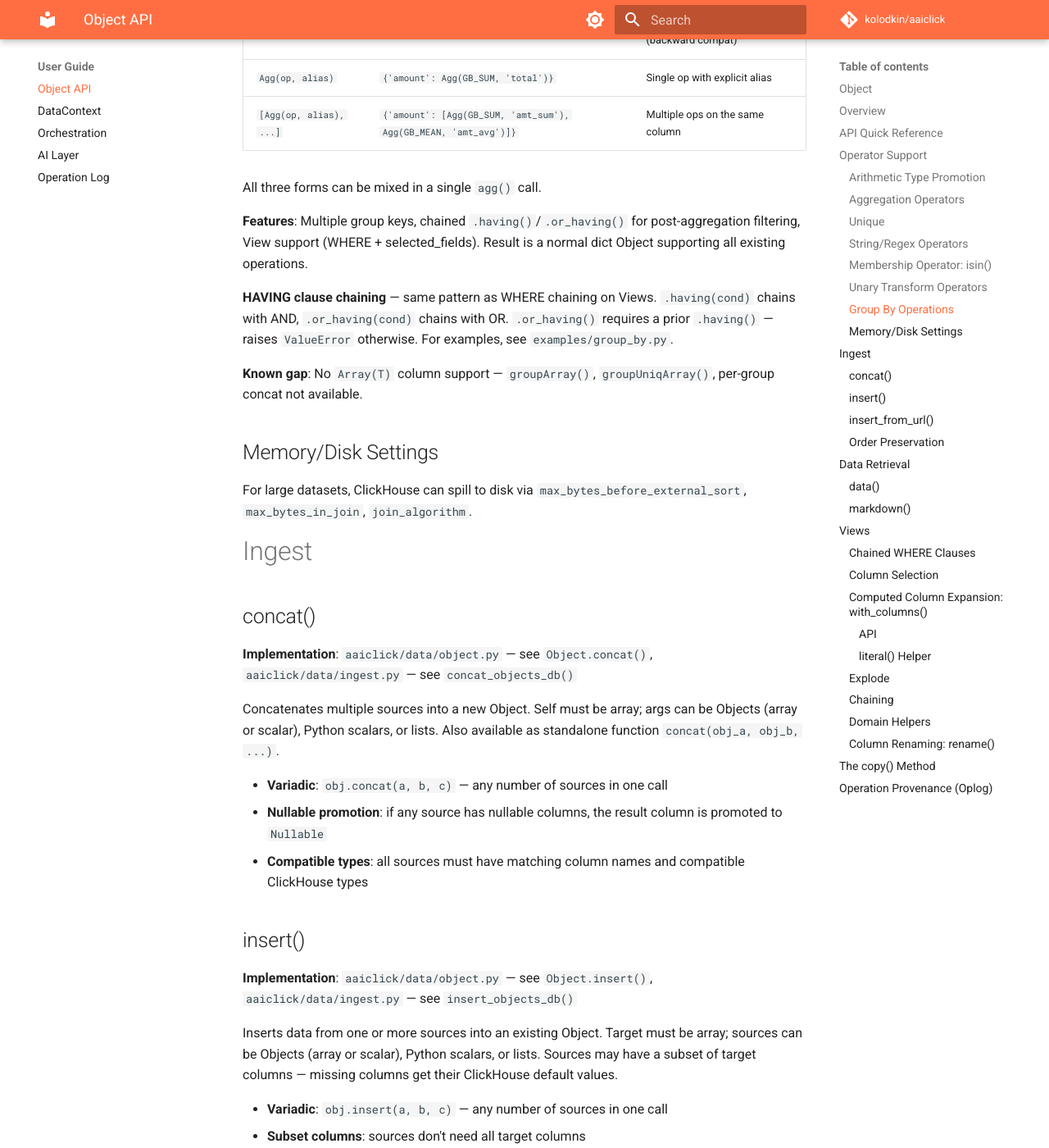
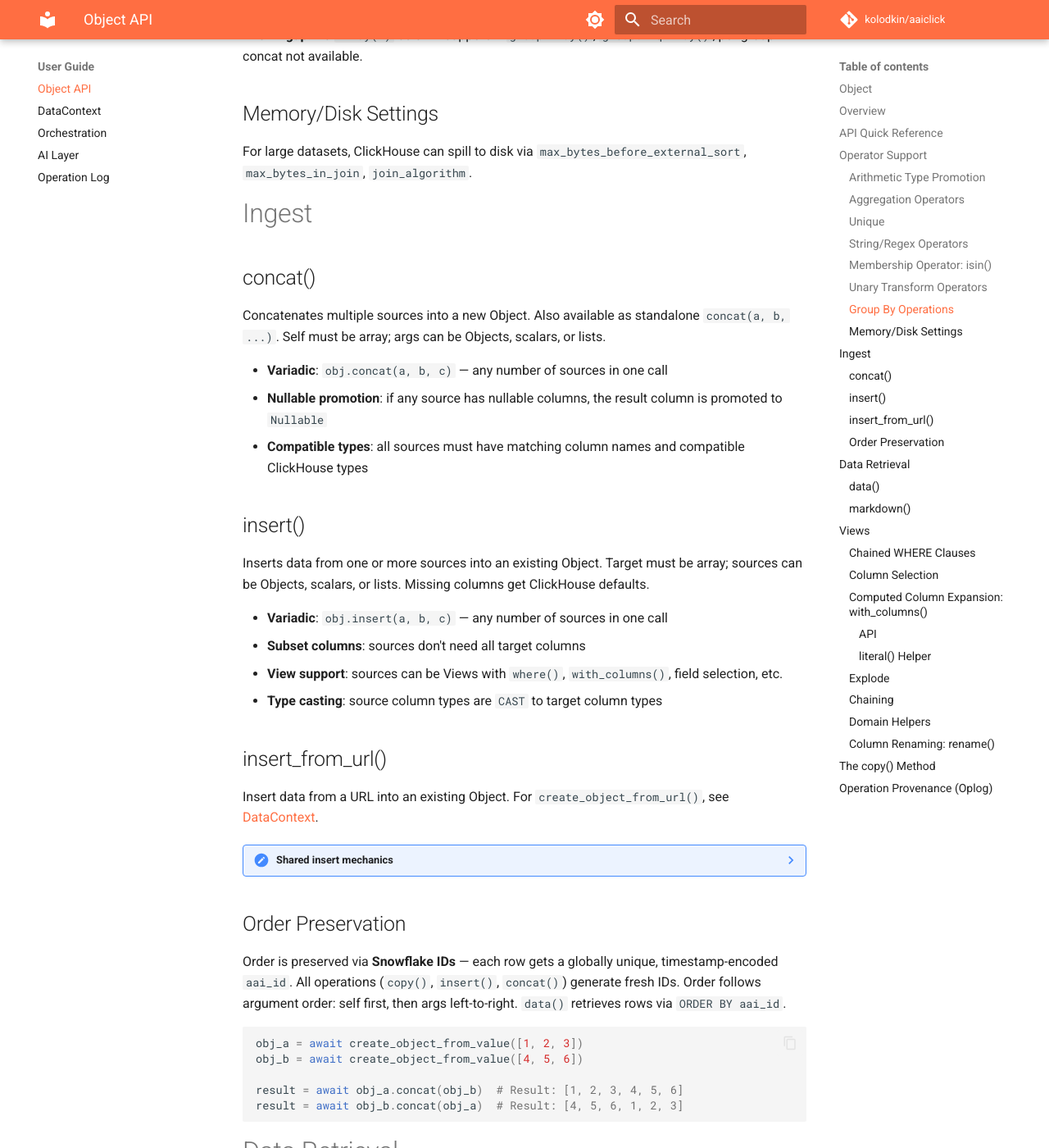
Before and after one commit to kolodkin/aaiclick, an MkDocs documentation site: the page built from docs/object.md, in a window 1280 px wide and 1400 px high, scrolled down 7371 px. Shown: the whole window at 82% size. Built offline with MkDocs 1.6.1 and Material for MkDocs 9.7.7, drawn with Linux system fonts in a browser that asks for light colours; comment, search, counter and statistics services are not loaded; some of the changed text lies outside the part shown.

Commit message:
cleanup: third pass — strip Implementation lines, merge prose, cut filler
object.md: remove ~20 Implementation: reference lines, merge multi-sentence
intros into single lines (isin, string ops, views, column selection,
with_columns, explode, domain helpers, rename, copy, data, markdown),
compress HAVING/group_by docs, trim oplog section.

data_context.md: merge staleness section with warning, compress datetime
handling, drop column metadata impl ref, merge lifecycle paragraphs.

orchestration.md: compress OrchLifecycleHandler, write-ahead incref,
mode detection, local mode, decorators, and cancellation sections.

````diff
--- a/docs/object.md
+++ b/docs/object.md
@@ -11,7 +11,7 @@ The `Object` class (`aaiclick/data/object.py`) wraps a ClickHouse table. Each in
 - Support for scalars, arrays, and dictionaries
 - Element-wise operations on arrays
 
-For context management, deployment modes, table schemas, data types, lifecycle tracking, and URL loading, see [DataContext documentation](data_context.md).
+See [DataContext](data_context.md) for lifecycle, schemas, and deployment modes.
 
 # API Quick Reference
 
@@ -122,9 +122,7 @@ Reduce an array to a scalar Object.
 
 ## String/Regex Operators
 
-**Implementation**: `aaiclick/data/object.py` (methods) delegates to `aaiclick/data/operators.py` — see `_apply_string_op_db()`
-
-Pattern matching on String columns. All methods take a Python `str` pattern and return a new Object. Results can be chained with further operations (e.g., `match()` → `sum()` to count matches).
+Pattern matching on String columns. Each method takes a `str` pattern, returns a new Object, and is chainable (e.g., `match()` → `sum()` to count matches).
 
 | Method              | ClickHouse Function          | Result Type | Description                        |
 |---------------------|------------------------------|-------------|------------------------------------|
@@ -138,9 +136,7 @@ Pattern matching on String columns. All methods take a Python `str` pattern and
 
 ## Membership Operator: `isin()`
 
-**Implementation**: `aaiclick/data/object/object.py` — see `Object.isin()`, `aaiclick/data/object/operators.py` — see `isin_op()`
-
-Test if each value is a member of another Object's value set. Returns a UInt8 mask (1 = in set, 0 = not in set). Generates a ClickHouse `IN` subquery — all data stays in the database.
+UInt8 membership mask via ClickHouse `IN` subquery — all data stays in the database.
 
 | Method       | ClickHouse Equivalent                          | Result Type |
 |--------------|-------------------------------------------------|-------------|
@@ -193,11 +189,7 @@ Results are full Objects — chainable with any operator (e.g., `await (await ob
 
 ## Group By Operations
 
-**Implementation**: `aaiclick/data/object.py` — see `GroupByQuery` class, `aaiclick/data/operators.py` — see `group_by_agg()`
-
-Pandas-style two-step: `obj.group_by('key').sum('col')`. `GroupByQuery` is a standalone intermediate class (not an Object subclass).
-
-**Aggregation methods on GroupByQuery:**
+Pandas-style two-step: `obj.group_by('key').sum('col')`. See `GroupByQuery` class in `aaiclick/data/object.py`.
 
 | Method             | Description                  | Result Column Type                     |
 |--------------------|------------------------------|----------------------------------------|
@@ -222,9 +214,7 @@ Pandas-style two-step: `obj.group_by('key').sum('col')`. `GroupByQuery` is a sta
 
 All three forms can be mixed in a single `agg()` call.
 
-**Features**: Multiple group keys, chained `.having()`/`.or_having()` for post-aggregation filtering, View support (WHERE + selected_fields). Result is a normal dict Object supporting all existing operations.
-
-**HAVING clause chaining** — same pattern as WHERE chaining on Views. `.having(cond)` chains with AND, `.or_having(cond)` chains with OR. `.or_having()` requires a prior `.having()` — raises `ValueError` otherwise. For examples, see `examples/group_by.py`.
+Multiple group keys, View support, and chained `.having()`/`.or_having()` for post-aggregation filtering (same AND/OR pattern as WHERE). `.or_having()` requires a prior `.having()`. Result is a normal dict Object. See `examples/group_by.py`.
 
 **Known gap**: No `Array(T)` column support — `groupArray()`, `groupUniqArray()`, per-group concat not available.
 
@@ -236,9 +226,7 @@ For large datasets, ClickHouse can spill to disk via `max_bytes_before_external_
 
 ## concat()
 
-**Implementation**: `aaiclick/data/object.py` — see `Object.concat()`, `aaiclick/data/ingest.py` — see `concat_objects_db()`
-
-Concatenates multiple sources into a new Object. Self must be array; args can be Objects (array or scalar), Python scalars, or lists. Also available as standalone function `concat(obj_a, obj_b, ...)`.
+Concatenates multiple sources into a new Object. Also available as standalone `concat(a, b, ...)`. Self must be array; args can be Objects, scalars, or lists.
 
 - **Variadic**: `obj.concat(a, b, c)` — any number of sources in one call
 - **Nullable promotion**: if any source has nullable columns, the result column is promoted to `Nullable`
@@ -246,9 +234,7 @@ Concatenates multiple sources into a new Object. Self must be array; args can be
 
 ## insert()
 
-**Implementation**: `aaiclick/data/object.py` — see `Object.insert()`, `aaiclick/data/ingest.py` — see `insert_objects_db()`
-
-Inserts data from one or more sources into an existing Object. Target must be array; sources can be Objects (array or scalar), Python scalars, or lists. Sources may have a subset of target columns — missing columns get their ClickHouse default values.
+Inserts data from one or more sources into an existing Object. Target must be array; sources can be Objects, scalars, or lists. Missing columns get ClickHouse defaults.
 
 - **Variadic**: `obj.insert(a, b, c)` — any number of sources in one call
 - **Subset columns**: sources don't need all target columns
@@ -257,11 +243,7 @@ Inserts data from one or more sources into an existing Object. Target must be ar
 
 ## insert_from_url()
 
-**Implementation**: `aaiclick/data/object.py` — see `Object.insert_from_url()`
-
-Insert data from a URL into an existing Object. Schema created once, multiple workers can insert.
-
-For `create_object_from_url()` (creates a new Object from a URL), see [DataContext documentation](data_context.md).
+Insert data from a URL into an existing Object. For `create_object_from_url()`, see [DataContext](data_context.md).
 
 ??? note "Shared insert mechanics"
 
@@ -283,11 +265,9 @@ result = await obj_b.concat(obj_a)  # Result: [4, 5, 6, 1, 2, 3]
 
 ## data()
 
-**Implementation**: `aaiclick/data/object.py` — see `Object.data()`
+Returns: scalar → value, array → list, dict → dict or list of dicts.
 
-Returns values based on data type: scalar → value, array → list, dict → dict or list of dicts.
-
-**Orient parameter** (for dict Objects with multiple rows):
+**Orient** (dict Objects):
 
 | Constant         | Value       | Description                                  |
 |------------------|-------------|----------------------------------------------|
@@ -296,32 +276,15 @@ Returns values based on data type: scalar → value, array → list, dict → di
 
 ## markdown()
 
-**Implementation**: `aaiclick/data/object.py` — see `Object.markdown()`
-
-Returns the Object's data as a plain-text markdown table. The `aai_id` column is omitted. Column widths are auto-sized.
-
-- **truncate**: optional `dict[str, int]` mapping column names to max character width — values exceeding the limit are truncated with `…`
-- **Scalars/arrays**: wrapped into a single `value` column
-- **Floats**: formatted to 2 decimal places
-- **None**: rendered as `N/A`
+Returns data as a plain-text markdown table (`aai_id` omitted, auto-sized columns). Optional `truncate: dict[str, int]` caps column widths. Floats → 2dp, None → `N/A`.
 
 # Views
 
-**Implementation**: `aaiclick/data/object.py` — see `View` class
-
-Read-only filtered view of an Object — references the same table, no data copy.
-
-Created via `obj.view(where=..., limit=..., offset=..., order_by=...)`. Supports all read operations (`.data()`, operators, aggregations). Cannot `insert()`.
-
-For runnable examples, see `examples/view_examples.py`.
+Read-only filtered projection of an Object — same table, no data copy. Created via `obj.view(where=..., limit=..., offset=..., order_by=...)`. Supports all read operations; cannot `insert()`. See `examples/view_examples.py`.
 
 ## Chained WHERE Clauses
 
-**Implementation**: `aaiclick/data/object.py` — see `Object.where()`, `View.where()`, `View.or_where()`
-
-Fluent API for building WHERE conditions. `Object.where()` creates a View; `View.where()` and `View.or_where()` chain additional conditions.
-
-- `obj.where(cond)` — creates View with initial WHERE condition
+- `obj.where(cond)` — creates View with initial WHERE
 - `view.where(cond)` — AND-chains: `.where('x > 10').where('y < 20')` → `WHERE (x > 10) AND (y < 20)`
 - `view.or_where(cond)` — OR-chains: `.where('x > 100').or_where('y < 5')` → `WHERE (x > 100) OR (y < 5)`
 
@@ -331,9 +294,7 @@ Fluent API for building WHERE conditions. `Object.where()` creates a View; `View
 
 ## Column Selection
 
-**Implementation**: `aaiclick/data/object.py` — see `Object.__getitem__()`
-
-Select one or more columns from a dict Object, returning a View. No data copy — the View references the same table with a restricted SELECT list.
+Select columns from a dict Object → View (same table, restricted SELECT).
 
 - `obj["col"]` — single column → array-like View (single `value` field)
 - `obj[["col_a", "col_b"]]` — multiple columns → dict-like View
@@ -359,17 +320,11 @@ Preserves WHERE and computed column constraints when chained on a filtered View.
 
 ### API
 
-**Implementation**: `aaiclick/data/object.py` — see `Object.with_columns()` and `View.with_columns()` methods
-
-**Implementation**: `aaiclick/data/models.py` — see `Computed` class (NamedTuple with `type` and `expression` fields). Import as `from aaiclick.data.models import Computed`.
-
-Synchronous — creates a View, no `await` needed. Works on both Object and View. On Views, preserves existing constraints and adds computed columns to the SELECT list.
+Synchronous (no `await`). Works on both Object and View; preserves existing constraints. Uses `Computed(type, expression)` from `aaiclick.data.models`.
 
 ### `literal()` Helper
 
-**Implementation**: `aaiclick/data/object/transforms.py` — see `literal()` function
-
-Convenience wrapper for constant columns — handles SQL quoting so you don't have to:
+Convenience wrapper for constant columns — handles SQL quoting:
 
 ```python
 from aaiclick import literal
@@ -387,13 +342,7 @@ Supported types: `str` (quoted), `int`/`float` (bare), `bool` (`true`/`false`).
 
 ## Explode
 
-**Implementation**: `aaiclick/data/object.py` — see `Object.explode()` method
-
-Flattens Array column(s) into individual rows. Each array element becomes its own row; scalar columns are duplicated. Returns a **View** (lazy, no materialization) — downstream operators fuse into a single SQL query.
-
-**Example**: `aaiclick/examples/explode.py`
-
-**Schema change**: exploded columns change from `Array(T)` to `T` in the View's effective schema.
+Flattens Array column(s) into individual rows (scalar columns duplicated). Returns a **View** — downstream operators fuse into a single query. Exploded columns change from `Array(T)` to `T`. See `aaiclick/examples/explode.py`.
 
 **Tests**: `aaiclick/data/object/test_explode.py`
 
@@ -409,9 +358,7 @@ Flattens Array column(s) into individual rows. Each array element becomes its ow
 
 ## Domain Helpers
 
-**Implementation**: `aaiclick/data/object.py` — methods on `Object` class, delegating to `with_columns()`
-
-Each helper auto-names the result column and auto-selects the ClickHouse type. All accept `alias=` to override the default name. All return a `View`.
+Named shortcuts that delegate to `with_columns()`. Each auto-names the result column; all accept `alias=` override and return a `View`.
 
 | Helper                                    | Default Alias         | Type      | Expression                            |
 |-------------------------------------------|-----------------------|-----------|---------------------------------------|
@@ -439,9 +386,7 @@ Each helper auto-names the result column and auto-selects the ClickHouse type. A
 
 ## Column Renaming: `rename()`
 
-**Implementation**: `aaiclick/data/object.py` — see `Object.rename()` method
-
-Returns a **View** aliasing old column names to new ones (`old AS new`). Synchronous, no `await`.
+Returns a **View** aliasing column names (`old AS new`). Synchronous, no `await`.
 
 ```python
 from aaiclick import literal
@@ -463,9 +408,7 @@ Chainable with `with_columns()`, `where()`, and other View operations. `aai_id`
 
 # The copy() Method
 
-**Implementation**: `aaiclick/data/object.py` — see `Object.copy()`
-
-Creates a new Object with a full copy of the data. Works on both Objects and Views — column selection, WHERE filters, computed columns, and ORDER BY are preserved. Sorted Views produce a sorted View of the new table.
+Full data copy → new Object. Works on both Objects and Views — filters, computed columns, and ORDER BY are preserved.
 
 ```python
 # Copy an array Object
@@ -484,6 +427,4 @@ await sorted_copy.data()  # returns rows sorted by amount DESC
 
 # Operation Provenance (Oplog)
 
-All Object operations (`create_from_value`, arithmetic, `concat`, `insert`, `copy`, etc.) are instrumented to record provenance via `OplogCollector`. See `docs/oplog.md` for the full specification.
-
-**Implementation**: `aaiclick/oplog/collector.py` — see `OplogCollector.record()`, `record_table()`
+All Object operations are instrumented to record provenance via `OplogCollector`. See `docs/oplog.md`.
````
Also changed, not shown: docs/data_context.md (+4 -16 lines), docs/orchestration.md (+6 -8 lines).
